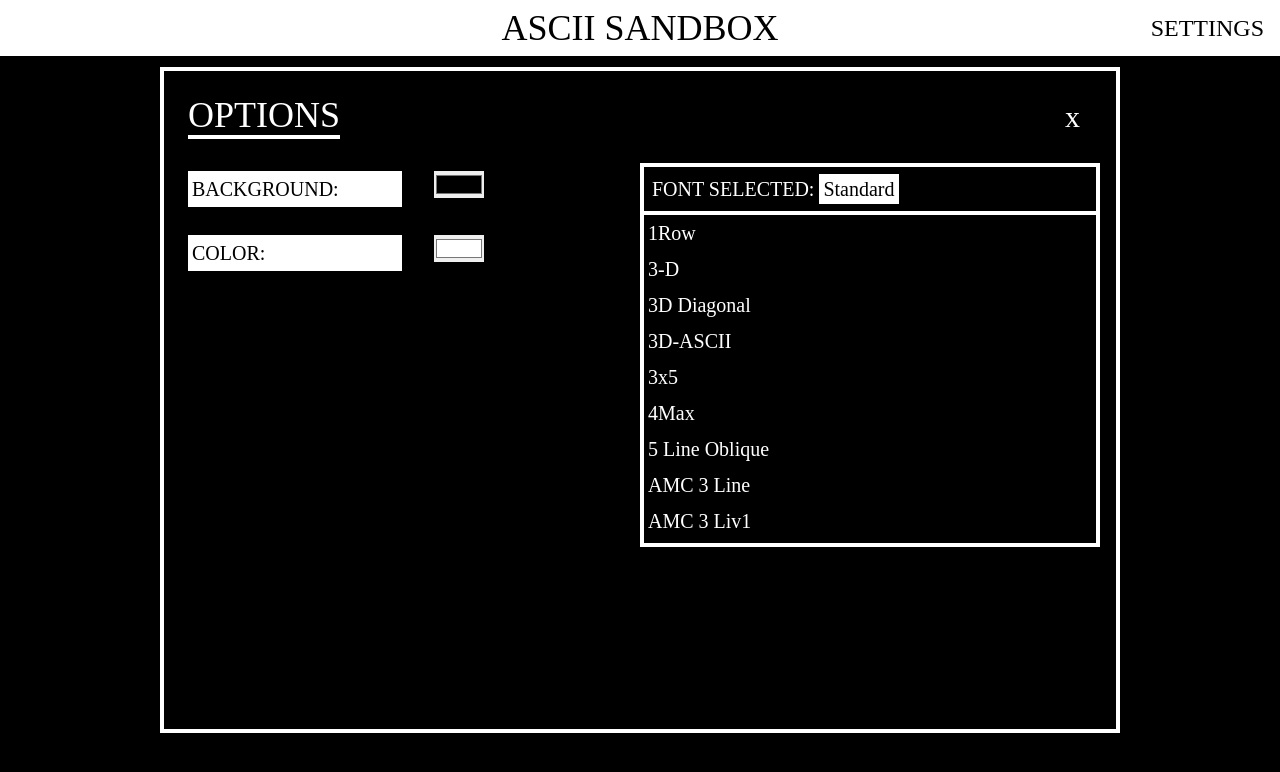
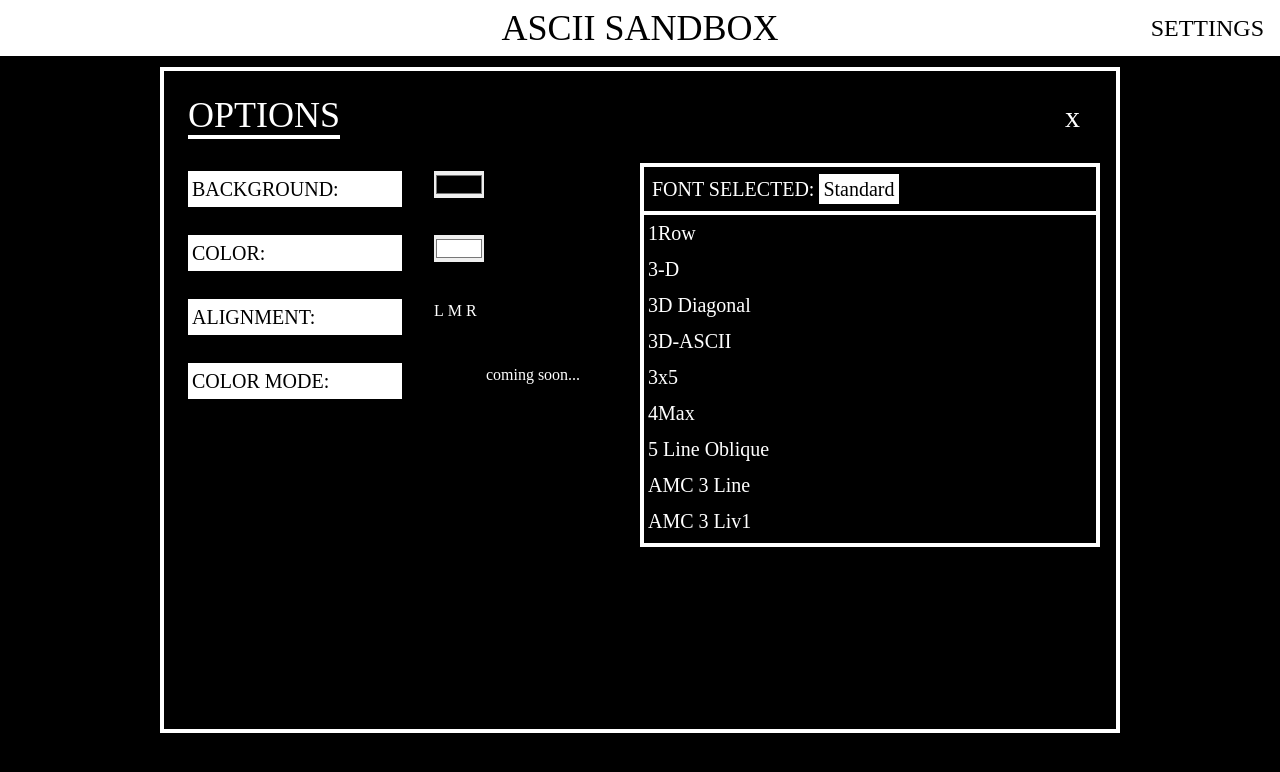
Before and after one commit to Cbannon35/ASCII-sandbox, a SvelteKit app: page / in a window 1280 px wide. Both pictures are taken after a click on the button "SETTINGS". Shown: the top 772 px of the page. Built offline with nearby package versions, Linux system fonts and the light colour scheme; a web font is replaced by a local one; what figlet would draw is missing.

Commit message:
prod fixes?

```diff
--- a/src/routes/menu.svelte
+++ b/src/routes/menu.svelte
@@ -37,6 +37,31 @@
 				<input class="item-r" type="color" bind:value={backgroundColor} id="backgroundColor" />
 				<p class="item-l">COLOR:</p>
 				<input class="item-r" type="color" bind:value={color} id="color" />
+				<p class="item-l">ALIGNMENT:</p>
+				<div class="item-r">
+					<button
+						on:click={() => {
+							alignment = 'flex-start';
+						}}>L</button
+					>
+					<button
+						on:click={() => {
+							alignment = 'center';
+						}}>M</button
+					>
+					<button
+						on:click={() => {
+							alignment = 'flex-end';
+						}}>R</button
+					>
+				</div>
+				<p class="item-l">COLOR MODE:</p>
+				<button
+					class="item-r"
+					on:click={() => {
+						mode = update_color_mode(mode);
+					}}>coming soon...</button
+				>
 			</div>
 			<div class="menuContentsRight fonts">
 				<div class="selectedFontTitle">
@@ -56,11 +81,6 @@
 			</div>
 		</div>
 
-		<!-- <button
-			on:click={() => {
-				mode = update_color_mode(mode);
-			}}>change mode</button
-		> -->
 		<!-- <select
 			class="fonts"
 			bind:value={$font}
```
